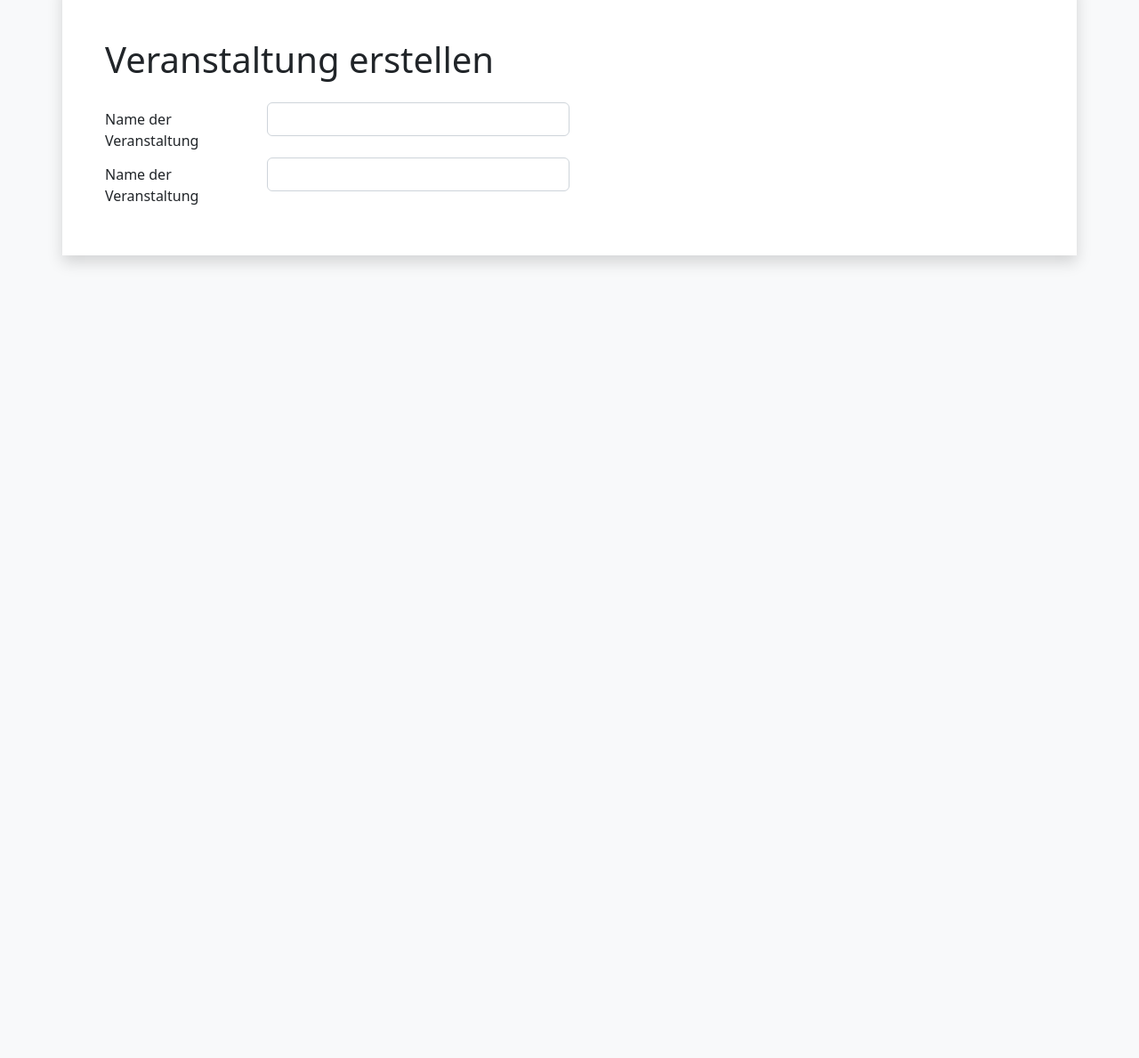
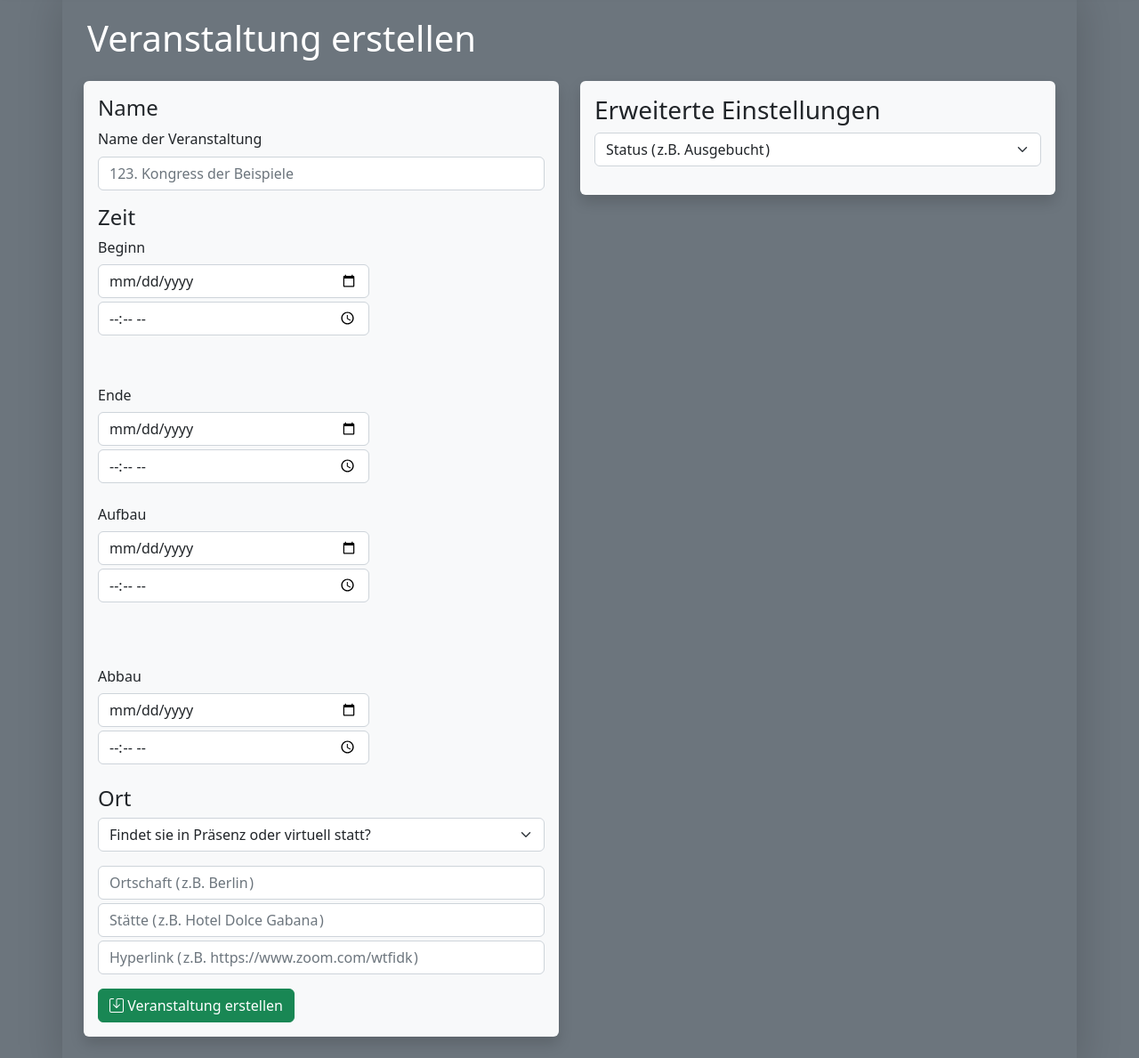
Before and after one commit to Jakob-CC/Newdesign-UX, a plain HTML site: page termine/erstellen.html in a window 1280 px wide. Shown: the part 65-1254 px from the top of the page at 89% size. Before the commit the page ends 800 px from the top, so only its background shows below. Drawn offline with nearby package versions, Linux system fonts and the light colour scheme.

Commit message:
Veranstaltung erstellen Dummy

```diff
--- a/termine/erstellen.html
+++ b/termine/erstellen.html
@@ -4,15 +4,16 @@
 	<meta charset="UTF-8">
 	<meta name="viewport" content="width=device-width, initial-scale=1.0">
 	<title>Veranstaltung erstellen</title>
+
 	<link rel="stylesheet" href="/css/bootstrap.css">
 	<link rel="stylesheet" href="https://cdn.jsdelivr.net/npm/bootstrap-icons@1.8.0/font/bootstrap-icons.css">
 
 	<link rel="stylesheet" href="/css/style.css">
 	<link rel="stylesheet" href="/css/jm.css">
 </head>
-<body class="bg-light">
+<body class="bg-secondary">
     <!-- navbar -->
-    <div class="sticky-top p-0 px-4 navbar navbar-dark bg-dark navbar-expand-sm jm-zindex">
+    <div class="sticky-top p-0 px-4 navbar navbar-dark bg-dark navbar-expand-sm jm-zindex shadow">
         <a class="navbar-brand mb-1" href="#">Veranstaltung Erstellen</a>
         <button class="navbar-toggler m-1 p-1" type="button" data-toggle="collapse" data-target="#navbar" aria-controls="navbar" aria-expanded="false" aria-label="Toggle navigation">
             <span class="navbar-toggler-icon"></span>
@@ -32,24 +33,88 @@
     </div>
 
     <!-- Inhalt -->
-    <div class="container bg-white shadow p-5">
-        <h1 class="display-6 py-3">Veranstaltung erstellen</h1>
-        <div class="col-12 col-md-6">
-            <div class="row">
-                <label for="inputPassword" class="col-4 col-form-label">Name der Veranstaltung</label>
-                <div class="col-8">
-                  <input type="password" class="form-control" id="inputPassword">
+    <div class="container bg-secondary shadow-lg p-4 g-3">
+        <div class="row">
+
+            <h1 class="col-12 display-6 p-3 text-white">Veranstaltung erstellen</h1>
+            <div class="col-12 col-md-6 ">
+                <div class=" bg-light rounded shadow p-3">
+                <h4 class="mb-2">Name</h4>
+                <div class="mb-3">
+                    <label for="exampleFormControlInput1" class="form-label">Name der Veranstaltung</label>
+                    <input type="email" class="form-control" id="exampleFormControlInput1" placeholder="123. Kongress der Beispiele">
+                  </div>
+                <div id="zeit" class="mb-2">
+
+                    <h4 class="mb-0">Zeit</h4>
+                    <div class="d-flex flex-wrap gap-5 mb-3">
+                        <div class="">
+                            <label for="inputPassword" class="col-form-label">Beginn</label>
+                            <div class="d-flex flex-row flex-wrap gap-1">
+                              <input type="date" class="form-control" id="inputPassword" placeholder="22.12.2023">
+                              <input type="time" class="form-control" id="inputPassword" placeholder="11:11">
+                            </div>
+                        </div>
+                        <div class="">
+                            <label for="inputPassword" class="col-form-label">Ende</label>
+                            <div class="d-flex flex-row flex-wrap gap-1">
+                                <input type="date" class="form-control" id="inputPassword" placeholder="22.12.2023">
+                                <input type="time" class="form-control" id="inputPassword" placeholder="11:11">
+                            </div>
+                        </div>
+                    </div>
+                    <div class="d-flex flex-wrap gap-5">
+                        <div class=" mb-3">
+                            <label for="inputPassword" class="col-form-label">Aufbau</label>
+                            <div class="d-flex flex-row flex-wrap gap-1">
+                                <input type="date" class="form-control" id="inputPassword" placeholder="22.12.2023">
+                                <input type="time" class="form-control" id="inputPassword" placeholder="11:11">
+                              </div>
+                        </div>
+                        <div class=" mb-3">
+                            <label for="inputPassword" class="col-form-label">Abbau</label>
+                            <div class="d-flex flex-row flex-wrap gap-1">
+                                <input type="date" class="form-control" id="inputPassword" placeholder="22.12.2023">
+                                <input type="time" class="form-control" id="inputPassword" placeholder="11:11">
+                              </div>
+                        </div>
+                    </div>
+                </div>
+                <div id="ort">
+                    <h4 class="">Ort</h4>
+                    <select class="form-select mb-3" aria-label="Large select example">
+                        <option selected>Findet sie in Präsenz oder virtuell statt?</option>
+                        <option value="1">Virtuell</option>
+                        <option value="2">Präsenz</option>
+                        <option value="3">Hybrid</option>
+                    </select>
+                    <div class=" mb-3">
+                        <!-- <label for="inputPassword" class="col-form-label">Ort</label> -->
+                        <div class="d-flex flex-row flex-wrap gap-1">
+                            <input type="text" class="form-control" id="inputPassword" placeholder="Ortschaft (&hairsp;z.B. Berlin&hairsp;)">
+                            <input type="text" class="form-control" id="inputPassword" placeholder="Stätte (&hairsp;z.B. Hotel Dolce Gabana&hairsp;)">
+                            <input type="text" class="form-control" id="inputPassword" placeholder="Hyperlink (&hairsp;z.B. https://www.zoom.com/wtfidk&hairsp;)">
+                          </div>
+                    </div>
+
+                </div>
+                <button type="button" class="btn btn-success"> <i class="bi bi-save"></i> Veranstaltung erstellen</button>
+            </div>
+            </div>
+            <div class="col-12 col-md-6 ">
+                <div class=" bg-light rounded shadow p-3">
+                    <h3>Erweiterte Einstellungen</h3>
+                    <select class="form-select mb-3" aria-label="Large select example">
+                        <option selected>Status (&hairsp;z.B. Ausgebucht&hairsp;) </option>
+                        <option value="1">Anmeldung offen</option>
+                        <option value="2">Ausgebucht</option>
+                        <option value="3">Unsichtbar</option>
+                        <option value="3">Extern (&hairsp;Nicht von Congress Compact&hairsp;)</option>
+                    </select>
                 </div>
             </div>
-            <div class="row">
-                <label for="inputPassword" class="col-4 col-form-label">Name der Veranstaltung</label>
-                <div class="col-8">
-                  <input type="password" class="form-control" id="inputPassword">
-                </div>
-            </div>
+        </div>
 
-
-        </div>
     </div>
 
 
```
